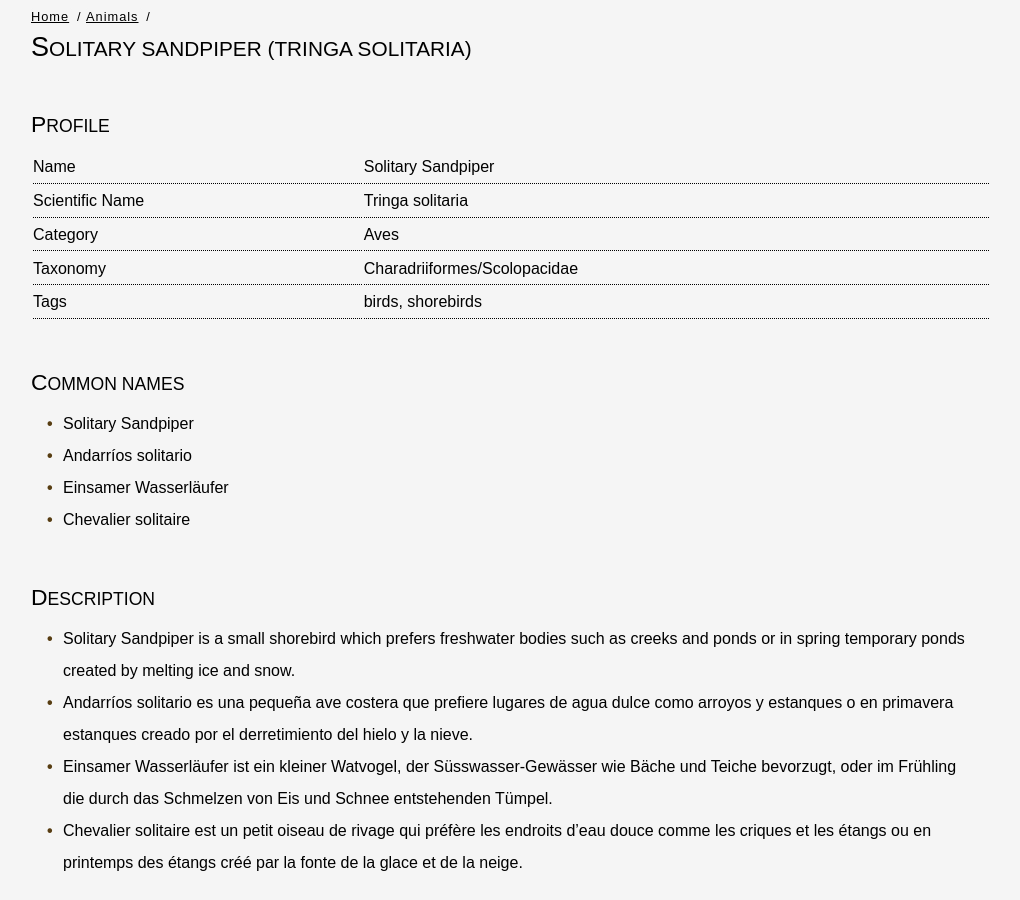
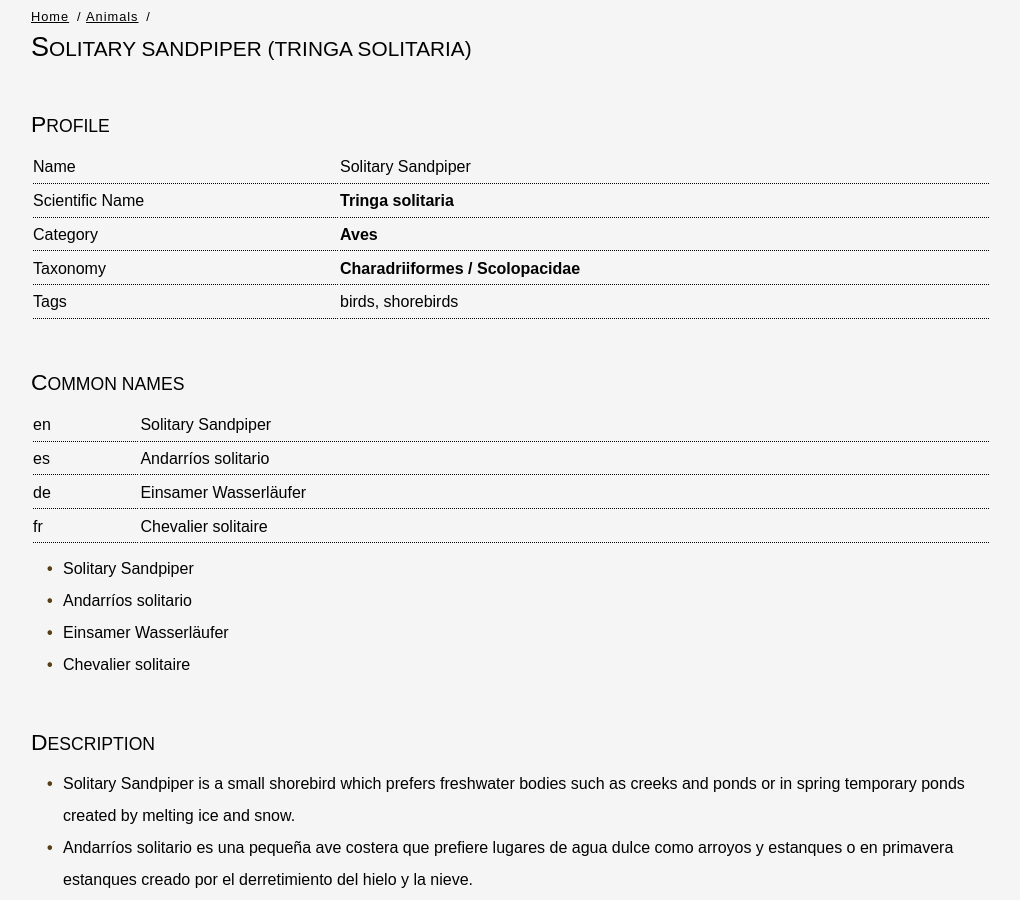
Before and after one commit to KHMuller/khmuller.github.io, a Jekyll site: the page built from animals/tringa-solitaria.md, in a window 1280 px wide and 900 px high, scrolled down 1099 px. Shown: the whole window, without its empty margins (129-1149 px from the left). Built offline with Jekyll 4.4.1, drawn with Linux system fonts in a browser that asks for light colours.

Commit message:
Update tringa-solitaria.md

```diff
--- a/animals/tringa-solitaria.md
+++ b/animals/tringa-solitaria.md
@@ -13,12 +13,18 @@
 
 {: #profile}
 |Name|Solitary Sandpiper|
-|Scientific Name|Tringa solitaria|
-|Category|Aves|
-|Taxonomy|Charadriiformes/Scolopacidae|
+|Scientific Name|__Tringa solitaria__|
+|Category|__Aves__|
+|Taxonomy|__Charadriiformes / Scolopacidae__|
 |Tags|birds, shorebirds|
 
 ### Common Names
+
+{: #common-names }
+|en|Solitary Sandpiper|
+|es|Andarríos solitario|
+|de|Einsamer Wasserläufer|
+|fr|Chevalier solitaire|
 
 {: #common-names }
 - {: .en } Solitary Sandpiper
```
